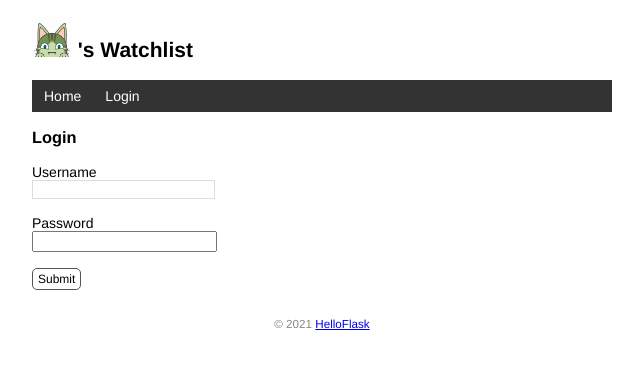
After one commit to Biying-Cui/watchlist, a Flask app: page /login in a window 1280 px wide. The commit adds this page. Shown: the top 369 px of the page, without its empty margins (318-961 px from the left). Run offline with Flask 2, Linux system fonts and the light colour scheme.

Commit message:
User authentication with Flask-Login

```diff
--- a/app.py
+++ b/app.py
@@ -12,6 +12,14 @@ from flask import redirect
 
 from flask_sqlalchemy import SQLAlchemy # 导入扩展类
 
+from werkzeug.security import generate_password_hash, check_password_hash
+
+from flask_login import LoginManager
+from flask_login import UserMixin
+from flask_login import login_required, logout_user
+from flask_login import current_user
+from flask_login import login_user
+
 WIN = sys.platform.startswith('win')
 if WIN: # 如果是 Windows 系统，使用三个斜线
 	prefix = 'sqlite:///'
@@ -20,6 +28,13 @@ else: # 否则使用四个斜线
 
 app = Flask(__name__) #通过实例化这个类，创建一个程序对象app
 app.config['SECRET_KEY'] = 'dev'
+
+login_manager = LoginManager(app)
+
+@login_manager.user_loader
+def load_user(user_id): # 创建用户加载回调函数，接受用户 ID 作为参数
+	user = User.query.get(int(user_id))  # 用 ID 作为 User 模型的主键查询对应的用户
+	return user   # 返回用户对象
 
 # @app.route('/') #注册处理函数（视图函数），使用app.route这个装饰器为函数绑定对应的URL：这里的/指根地址，完整URL是http://localhost:5000/
 # @app.route('/index')
@@ -76,7 +91,28 @@ def test_url_for():
 # 	return render_template('index.html', user=user, movies=movies)
 
 @app.cli.command()
-@click.option('--drop', is_flag = True, help = 'Create after drop')
+#@click.option('--drop', is_flag = True, help = 'Create after drop')
+@click.option('--username', prompt=True, help='The username used to login.')
+@click.option('--password', prompt=True, hide_input=True, confirmation_prompt=True, help='The password used to login.')
+
+#执行 flask admin 命令，输入用户名和密码后，即可创建管理员账户。
+def admin(username, password):
+	"""Create user."""
+	db.create_all()
+
+	user = User.query.first()
+	if user is not None:
+		click.echo('Updating user...')
+		user.username = username
+		user.set_password(password) #设置密码
+	else:
+		click.echo('Creating user...')
+		user = User(username = username, name = 'Admin')
+		user.set_password(password)
+		db.session.add(user)
+
+	db.session.commit() #提交数据库会话
+	click.echo('Done.')
 
 def initdb(drop):
 	if drop:
@@ -88,9 +124,18 @@ def initdb(drop):
 
 
 #创建数据库模型：
-class User(db.Model): # 表名将会是 user（自动生成，小写处理）
+#让存储用户的 User 模型类继承 Flask-Login 提供的 UserMixin类,
+class User(db.Model, UserMixin): # 表名将会是 user（自动生成，小写处理）
 	id = db.Column(db.Integer, primary_key=True) # 主键
 	name = db.Column(db.String(20)) # 名字
+	username = db.Column(db.String(20)) #用户名
+	password_hash = db.Column(db.String(128)) #密码散列值
+
+	def set_password(self, password): # 用来设置密码的方法，接受密码作为参数
+		self.password_hash = generate_password_hash(password) #将生成的密码保持到对应字段
+
+	def validate_password(self, password): # 用于验证密码的方法，接受密码作为参数
+		return check_password_hash(self.password_hash, password) #返回布尔值
 
 class Movie(db.Model): # 表名将会是 movie
 	id = db.Column(db.Integer, primary_key=True) # 主键
@@ -148,6 +193,10 @@ def page_not_found(e):
 def index():
 	if request.method == 'POST':  #判断是否是POST请求
 		#获取表单数据
+
+		if not current_user.is_authenticated: # 如果当前用户未认证
+			return redirect(url_for('index'))
+
 		title = request.form.get('title')
 		year = request.form.get('year')
 
@@ -167,7 +216,7 @@ def index():
 	return render_template('index.html', user = user, movies = movies)
 
 @app.route('/movie/edit/<int:movie_id>', methods=['GET','POST'])
-
+@login_required
 def edit(movie_id): #编辑条目
 	movie = Movie.query.get_or_404(movie_id) #get_or_404()方法：返回对应主键的记录，没找到则返回404错误相应
 
@@ -190,9 +239,59 @@ def edit(movie_id): #编辑条目
 
 
 @app.route('/movie/delete/<int:movie_id>', methods=['POST']) #限定只接受 POST 请求
+@login_required
 def delete(movie_id):
 	movie = Movie.query.get_or_404(movie_id) # 获取电影记录
 	db.session.delete(movie) # 删除对应的记录
 	db.session.commit() # 提交数据库会话
 	flash('Item deleted.')
 	return redirect(url_for('index')) # 重定向回主页
+
+@app.route('/login', methods=['GET', 'POST'])
+def login():
+	if request.method == 'POST':
+		username = request.form['username']
+		password = request.form['password']
+
+		if not username or not password:
+			flash('Invalid input.')
+			return redirect(url_for('login'))
+
+		user = User.query.first()
+		if username == user.username and user.validate_password(password):
+			login_user(user)
+			flash('Login success.')
+			return redirect(url_for('index'))
+
+		flash('Invalid username or password.') # 如果验证失败，显示错误消息
+		return redirect(url_for('login'))
+
+	return render_template('login.html')
+
+@app.route('/logout')
+@login_required #用于视图保护
+def logout():
+	logout_user() #登出用户
+	flash('Goodbye.')
+	return redirect(url_for('index'))
+
+@app.route('/settings',methods=['GET','POST'])
+@login_required
+def settings():
+	if request.method == 'POST':
+		name = request.form['name']
+
+		if not name or len(name) > 20:
+			flash('Invalid input.')
+			return redirect(url_for('settings'))
+
+		current_user.name = name
+		# current_user会返回当前登录用户的数据库记录对象
+		# 等同于下面的用法：
+		# user = User.query.first()
+		# user.name = name
+		db.session.commit()
+		flash('Settings updated.')
+		return redirect(url_for('index'))
+
+	return render_template('settings.html')
--- a/templates/base.html
+++ b/templates/base.html
@@ -20,6 +20,12 @@
 	<nav>
 		<ul>
 			<li><a href="{{ url_for('index') }}">Home</a></li>
+		{% if current_user.is_authenticated %}
+			<li><a href="{{ url_for('settings') }}">Settings</a></li>
+			<li><a href="{{ url_for('logout') }}">Logout</a></li>
+		{% else %}
+			<li><a href="{{ url_for('login') }}">Login</a></li>
+		{% endif %}
 		</ul>
 	</nav>
 	{% block content %}{% endblock %}
--- a/templates/index.html
+++ b/templates/index.html
@@ -44,11 +44,14 @@
 		<span class="float-right">
 			<a class="豆瓣" href="https://movie.douban.com/subject_search?search_text={{ movie.title }}" target="_blank" title="Find this movie on IMDb">豆瓣</a>
 
+		{% if current_user.is_authenticated %}
 			<form class="inline-form" method="post" action="{{ url_for('delete', movie_id=movie.id) }}">
 				<input class="btn" type="submit" name="delete" value="Delete" onclick="return confirm('Are you sure?')">
 			</form>
 
+
 			<a class="btn" href="{{ url_for('edit', movie_id=movie.id) }}">Edit</a>
+		{% endif %}
 
 		</span>
 		<span class="float-center">
@@ -59,12 +62,13 @@
 </ul>
 
 <p>{{ movies|length }} Titles</p>
+{% if current_user.is_authenticated %}  {#判断是否登录#}
 <form method="post">
 	Name <input type="text" name="title" autocomplete="off" required>
 	Year <input type="text" name="year" autocomplete="off" required>
 	<input class="btn" type="submit" name="submit" value="Add">
 </form>
-
+{% endif %}
 <img alt="Walking Totoro" class="totoro" src="{{ url_for('static', filename='images/totoro.gif') }}" title="to~to~ro~">
 
 
--- /dev/null
+++ b/templates/login.html
@@ -0,0 +1,13 @@
+{% extends 'base.html' %}
+
+{% block content %}
+<h3>Login</h3>
+<form method="post">
+	Username<br>
+	<input type="text" name="username" required><br><br>
+	Password<br>
+	<!-- 密码输入框的 type 属性使用 password，会将输入值显示为圆点 -->
+	<input type="password" name="password" required><br><br>
+	<input class="btn" type="submit" name="submit" value="Submit">
+</form>
+{% endblock %}
```
Also changed, not shown: templates/settings.html (added, +9 -0 lines).
